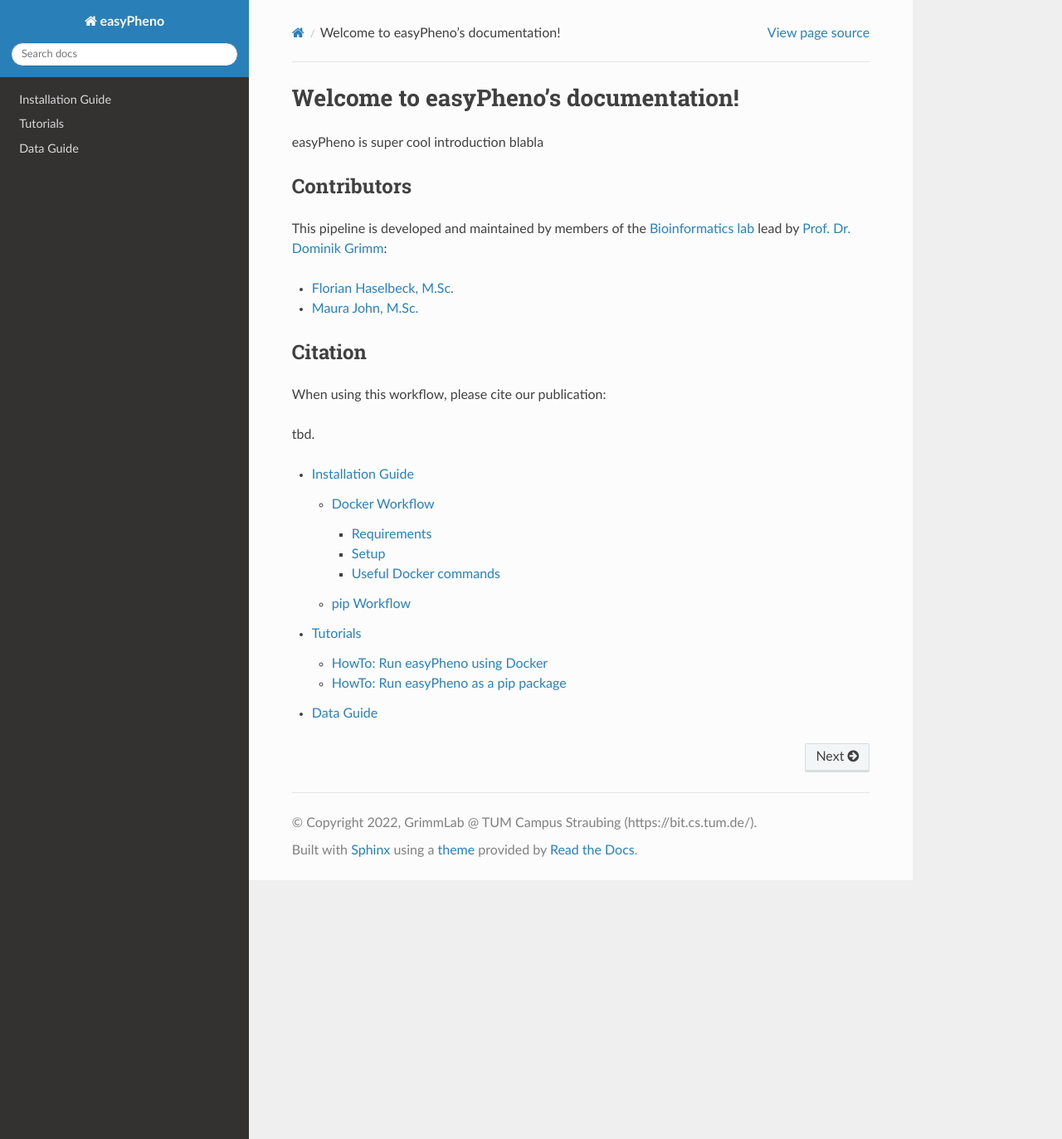
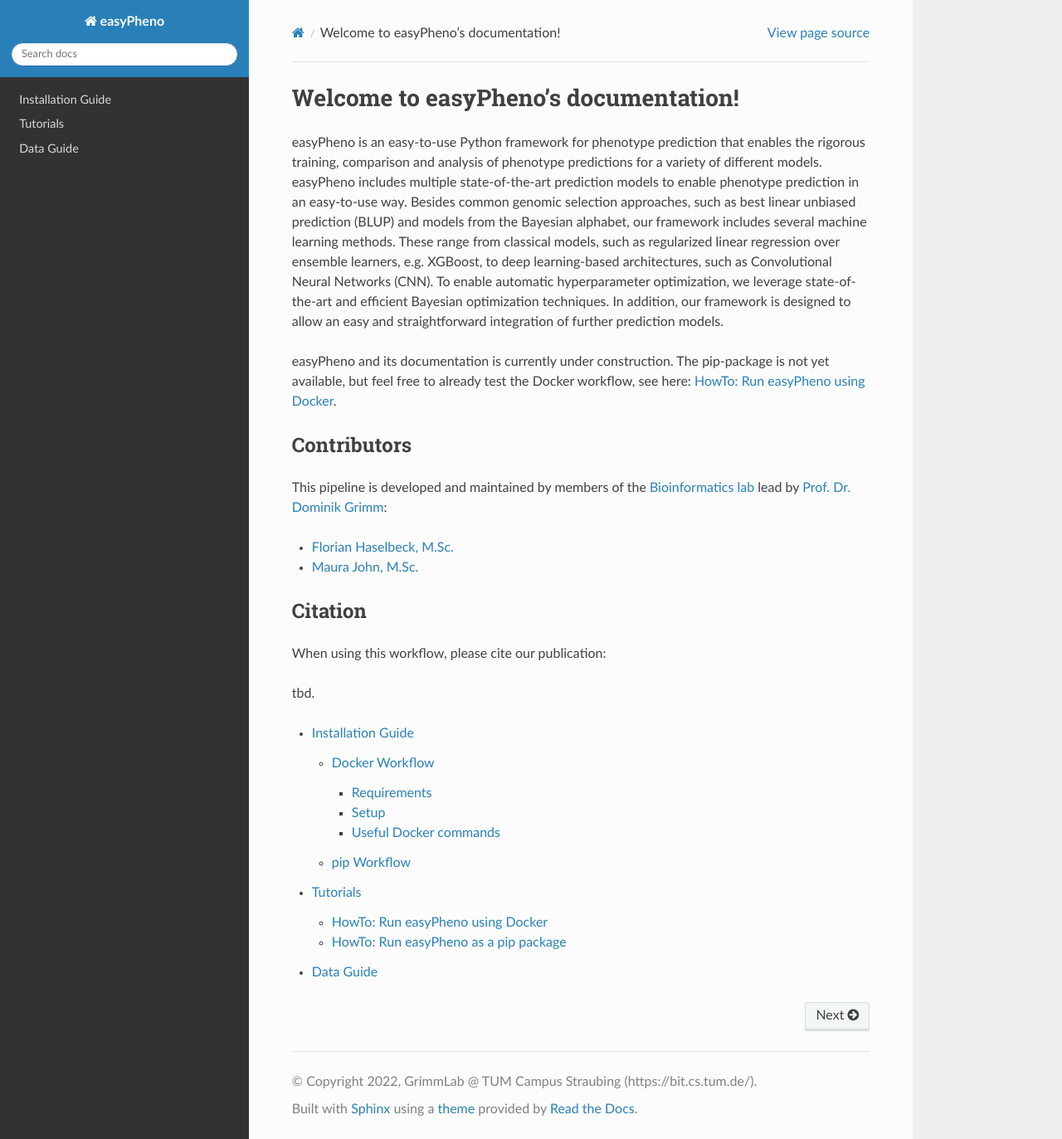
Before and after one commit to grimmlab/easyPheno, a Sphinx documentation site: the page built from docs/source/index.rst, in a window 1280 px wide and 1373 px high. Shown: the whole window at 83% size. Built offline with Sphinx 7.4.7 and the Read the Docs theme 2.0.0, drawn with Linux system fonts in a browser that asks for light colours.

Commit message:
docs changes due to resub phenotype pred

```diff
--- a/docs/source/index.rst
+++ b/docs/source/index.rst
@@ -1,7 +1,18 @@
+.. |logo| image:: https://raw.githubusercontent.com/grimmlab/easyPheno/main/docs/image/Logo_easyPheno_Text.png
+  :width: 800
+  :alt: easyPheno
+
 Welcome to easyPheno's documentation!
 =====================================
-easyPheno is super cool introduction blabla
+easyPheno is an easy-to-use Python framework for phenotype prediction that enables the rigorous training, comparison and analysis of phenotype predictions for a variety of different models.
+easyPheno includes multiple state-of-the-art prediction models to enable phenotype prediction in an easy-to-use way.
+Besides common genomic selection approaches, such as best linear unbiased prediction (BLUP) and models from the Bayesian alphabet, our framework includes several machine learning methods.
+These range from classical models, such as regularized linear regression over ensemble learners, e.g. XGBoost, to deep learning-based architectures, such as Convolutional Neural Networks (CNN).
+To enable automatic hyperparameter optimization, we leverage  state-of-the-art and efficient Bayesian optimization techniques.
+In addition, our framework is designed to allow an easy and straightforward integration of further prediction models.
 
+easyPheno and its documentation is currently under construction.
+The pip-package is not yet available, but feel free to already test the Docker workflow, see here: :ref:`HowTo: Run easyPheno using Docker`.
 
 
 Contributors
--- a/docs/source/install.rst
+++ b/docs/source/install.rst
@@ -92,4 +92,4 @@ Just install easyPheno via ``pip``:
 
         pip install PACKAGENAME
 
-our setup is finished! Go to :ref:`HowTo: Run easyPheno as a pip package` to see how you can now use easyPheno!
+Our setup is finished! Go to :ref:`HowTo: Run easyPheno as a pip package` to see how you can now use easyPheno!
```
Also changed, not shown: README.md (+10 -7 lines), docs/source/tutorials.rst (+23 -22 lines), docs/image/Logo_easyPheno_Icon.png (added), docs/image/Logo_easyPheno_Text.png (added).
